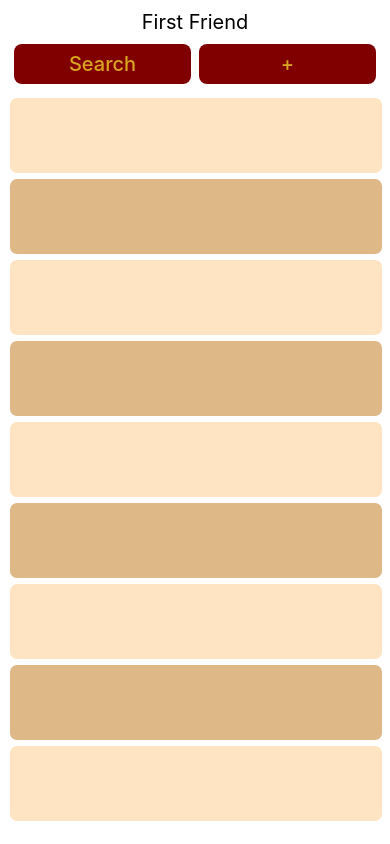
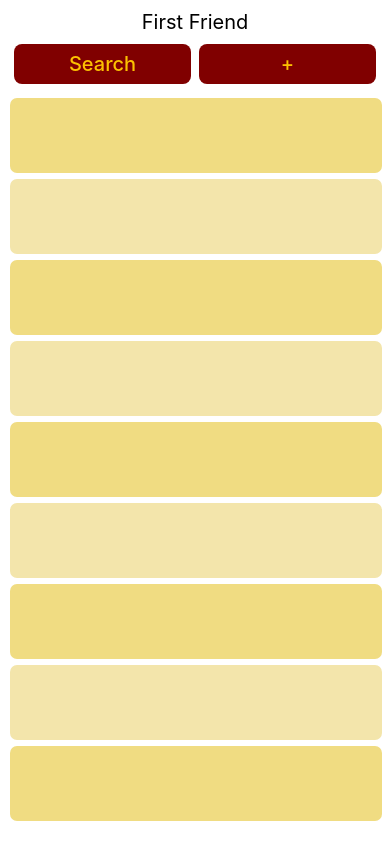
Before and after one commit to mas324/FirstFriend, a React Native app: screen / in a window 390 px wide. Built offline with nearby package versions, Linux system fonts and the light colour scheme.

Commit message:
Color change

```diff
--- a/Messages.js
+++ b/Messages.js
@@ -11,15 +11,15 @@ const FlexDirectionBasics = () => {
       selectedValue={flexDirection}
       setSelectedValue={setflexDirection}
     >
-      <View style={[styles.box, { backgroundColor: 'bisque' }]} />
-      <View style={[styles.box, { backgroundColor: 'burlywood' }]} />
-      <View style={[styles.box, { backgroundColor: 'bisque' }]} />
-      <View style={[styles.box, { backgroundColor: 'burlywood' }]} />
-      <View style={[styles.box, { backgroundColor: 'bisque' }]} />
-      <View style={[styles.box, { backgroundColor: 'burlywood' }]} />
-      <View style={[styles.box, { backgroundColor: 'bisque' }]} />
-      <View style={[styles.box, { backgroundColor: 'burlywood' }]} />
-      <View style={[styles.box, { backgroundColor: 'bisque' }]} />
+      <View style={[styles.box, { backgroundColor: '#f0dc82' }]} />
+      <View style={[styles.box, { backgroundColor: '#f3e5ab' }]} />
+      <View style={[styles.box, { backgroundColor: '#f0dc82' }]} />
+      <View style={[styles.box, { backgroundColor: '#f3e5ab' }]} />
+      <View style={[styles.box, { backgroundColor: '#f0dc82' }]} />
+      <View style={[styles.box, { backgroundColor: '#f3e5ab' }]} />
+      <View style={[styles.box, { backgroundColor: '#f0dc82' }]} />
+      <View style={[styles.box, { backgroundColor: '#f3e5ab' }]} />
+      <View style={[styles.box, { backgroundColor: '#f0dc82' }]} />
     </PreviewLayout>
   );
 };
@@ -78,7 +78,7 @@ const styles = StyleSheet.create({
   buttonLabel: {
     fontSize: 20,
     fontWeight: '500',
-    color: 'goldenrod',
+    color: '#fcc200',
     textAlign: 'center',
   },
   label: {
```
